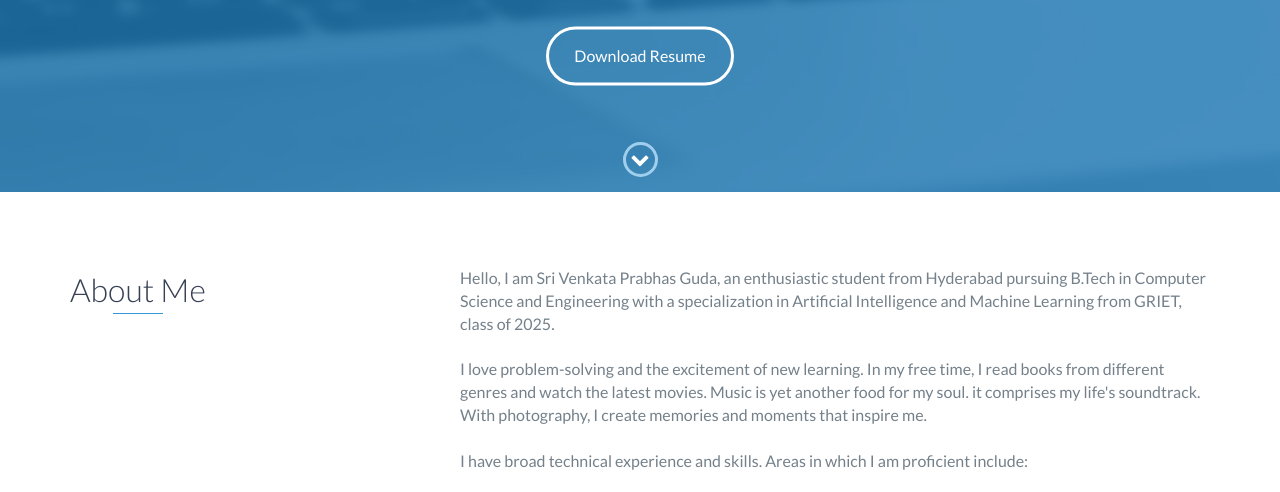
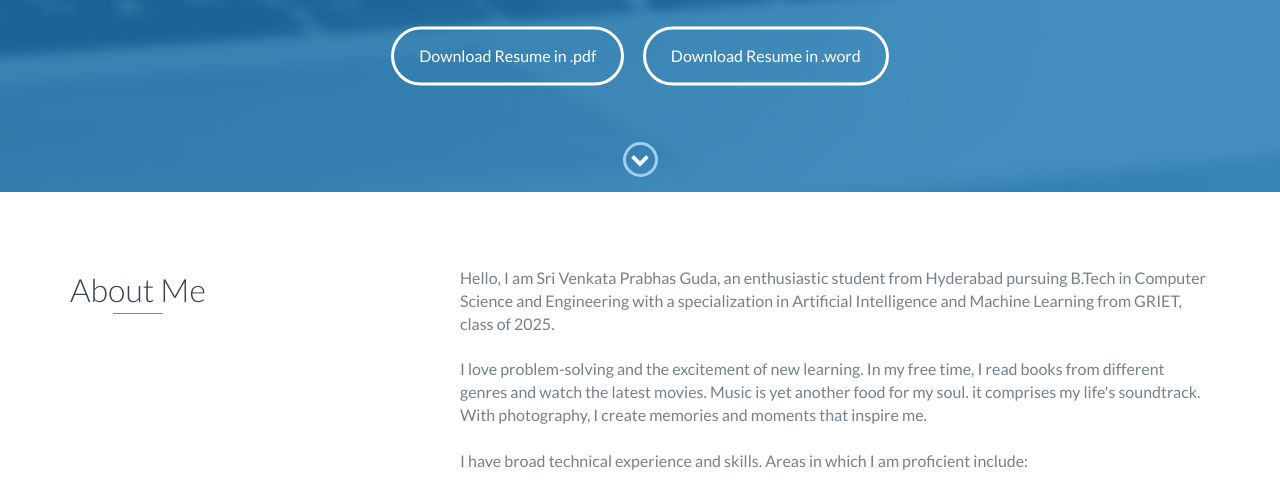
Before and after one commit to prabhasg03/Portfolio_Website, a website: page index.html in a window 1280 px wide. Shown: the part 608-1100 px from the top of the page. Drawn offline with nearby package versions, Linux system fonts and the light colour scheme.

Commit message:
Done Stage-1 Version 2

```diff
--- a/index.html
+++ b/index.html
@@ -53,8 +53,9 @@
  <br>
             <h2 id="dynamic-text">Developer</h2>
 <br>
-            <a href="Sri Venkata Prabhas Guda_Resume.pdf" download="Sri Venkata Prabhas Guda_Resume" class="btn-rounded-white">Download Resume</a>
-        </div>
+<a href="/assets/Sri Venkata Prabhas Guda_Resume(Photo).pdf" download="Sri Venkata Prabhas Guda_Resume" class="btn-rounded-white">Download Resume in .pdf</a> <a>&nbsp;&nbsp;&nbsp;&nbsp;</a>
+<a href="/assets/Sri Venkata Prabhas Guda_Resume(Photo).docx" download="Sri Venkata Prabhas Guda_Resume" class="btn-rounded-white">Download Resume in .word</a>
+</div>
         <!-- End #lead-content -->
 
         <div id="lead-overlay"></div>
```
Also changed, not shown: 3 other files.
